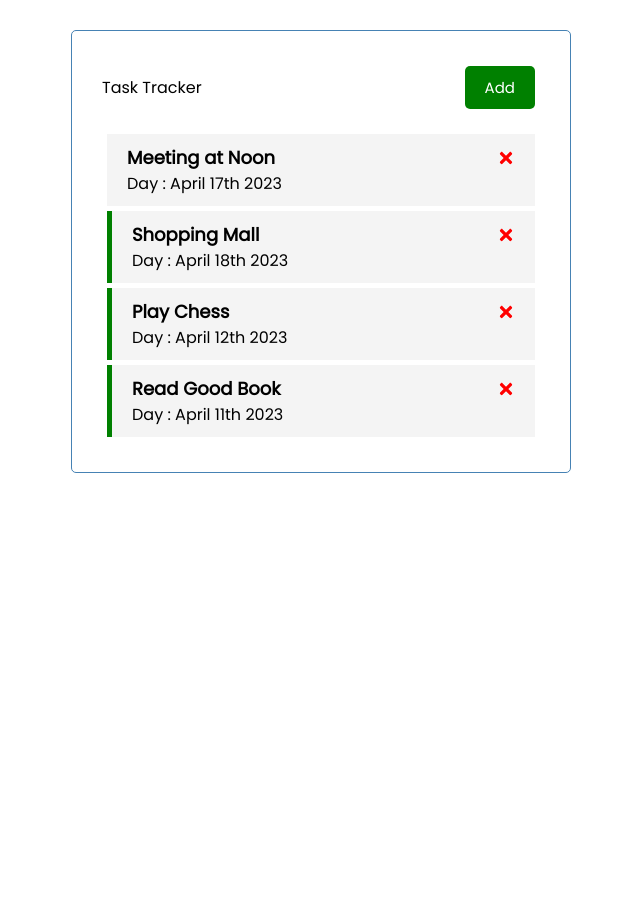
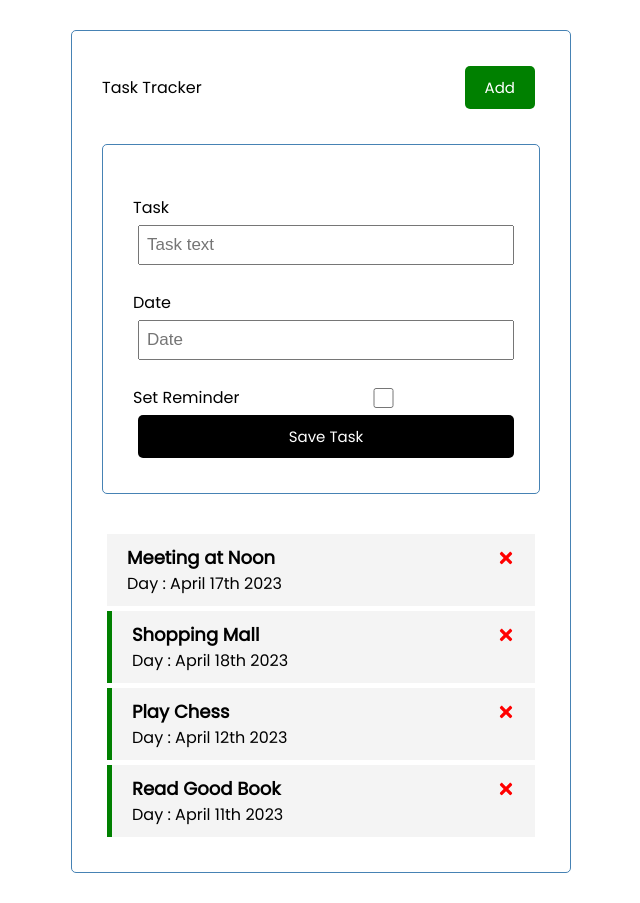
Before and after one commit to GHOST-Aram/my-first-react-app, a React (Create React App) app: page / in a window 1280 px wide. Shown: the whole page, without its empty margins (319-959 px from the left). Before the commit the page ends 800 px from the top, so only its background shows below. Built offline with nearby package versions, Linux system fonts and the light colour scheme.

Commit message:
feat: Create TaskForm Component

```diff
--- a/src/App.js
+++ b/src/App.js
@@ -3,6 +3,7 @@ import { Header } from './components/header'
 import { Tasks } from './components/tasks';
 import { tasks as tasklist }  from "./data/data"
 import { useState } from "react"
+import { TaskForm } from './components/taskForm';
 
 function App() {
   const [tasks, setTasks] = useState(tasklist)
@@ -14,6 +15,7 @@ function App() {
 return (
   <div className="container">
     <Header title= 'Task Tracker'/>
+    <TaskForm />
     {/* Render Conditionally based on state of Array - Empty / not empty */}
     {
     tasks.length > 0 ?
--- /dev/null
+++ b/src/components/taskForm.js
@@ -0,0 +1,23 @@
+import React from 'react'
+
+export const TaskForm = () => {
+  return (
+    <form className='add-form container'>
+        <div className='form-control'>
+            <label htmlFor='task'>Task</label>
+            <input type="text" placeholder='Task text' id='task-text' />
+        </div>
+        <div className='form-control'>
+            <label htmlFor='date'>Date</label>
+            <input type="datetime" placeholder='Date' id='date' />
+        </div>
+        <div className='form-control-check'>
+            <label htmlFor="reminder">Set Reminder</label>
+            <input type="checkbox" name="reminder" id="reminder" />
+        </div>
+        <div>
+            <button type="submit" className='btn btn-block'>Save Task</button>
+        </div>
+    </form>
+  )
+}
```
Lines whose indentation alone changed are shown as unchanged.
